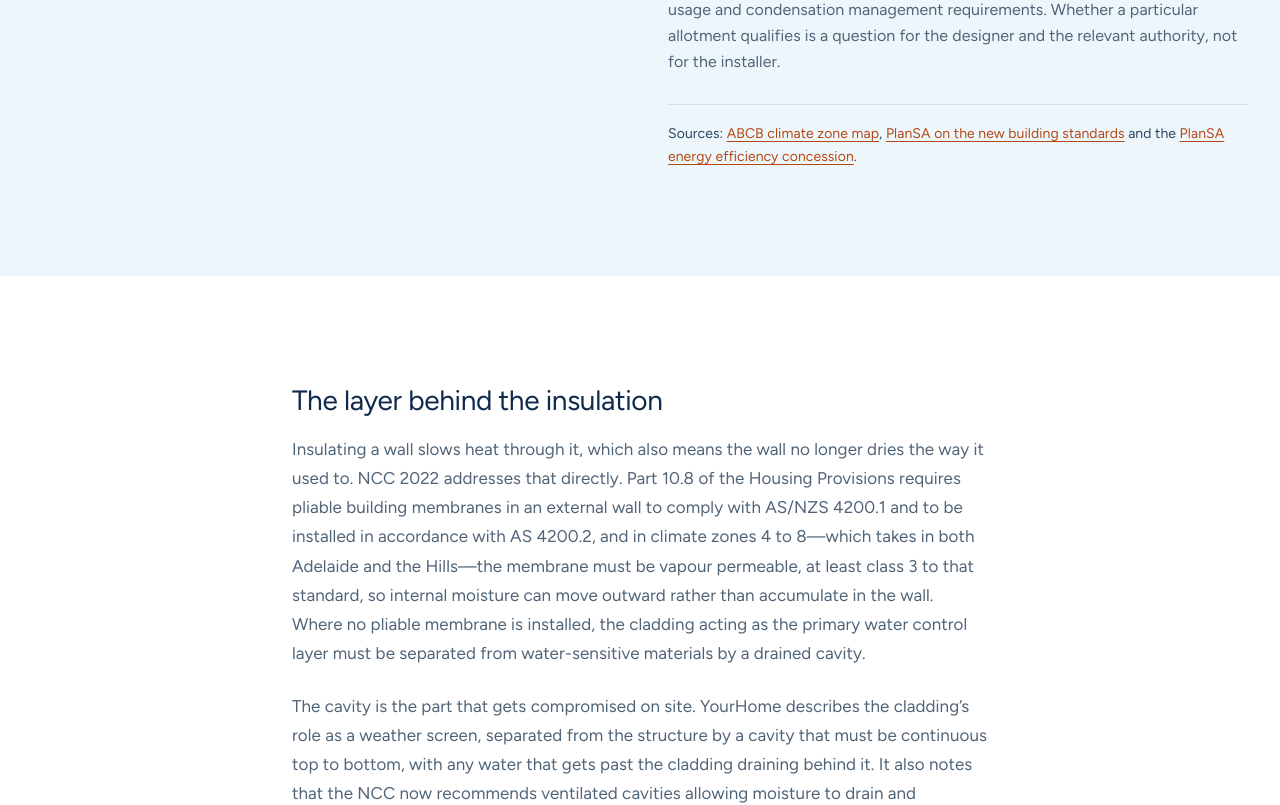
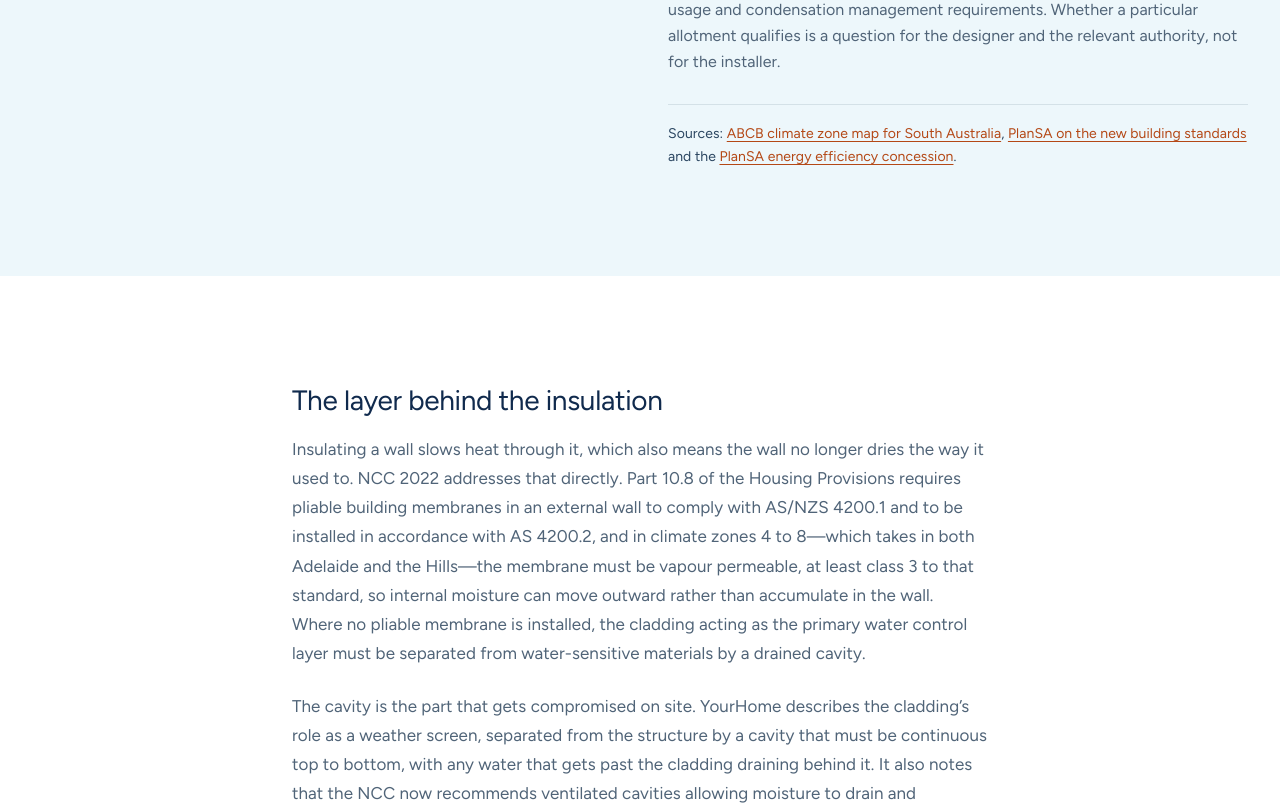
Before and after one commit to mehdiamiry40/elite-surface-group-nextjs, a Next.js app: page /resources/external-wall-insulation-adelaide in a window 1280 px wide. Shown: the part 4940-5745 px from the top of the page. Built offline with nearby package versions, Linux system fonts and the light colour scheme.

Commit message:
Use the SA-specific ABCB climate zone map already cited elsewhere
Co-Authored-By: Claude Opus 5 <noreply@anthropic.com>
Claude-Session: https://claude.ai/code/session_013fzme5UBM9eMYcnwjCiLBx

```diff
--- a/src/app/resources/external-wall-insulation-adelaide/page.tsx
+++ b/src/app/resources/external-wall-insulation-adelaide/page.tsx
@@ -287,8 +287,8 @@ export default function ExternalWallInsulationGuidePage() {
               </p>
               <p className="article-source">
                 Sources:{" "}
-                <a href="https://www.abcb.gov.au/resources/climate-zone-map">
-                  ABCB climate zone map
+                <a href="https://www.abcb.gov.au/resource/map/climate-zone-map-sa">
+                  ABCB climate zone map for South Australia
                 </a>
                 ,{" "}
                 <a href="https://plan.sa.gov.au/news/article/2023/new-building-standards-to-improve-home-accessibility-and-energy-efficiency">
@@ -492,8 +492,8 @@ export default function ExternalWallInsulationGuidePage() {
                     management
                   </a>{" "}
                   and the{" "}
-                  <a href="https://www.abcb.gov.au/resources/climate-zone-map">
-                    climate zone map
+                  <a href="https://www.abcb.gov.au/resource/map/climate-zone-map-sa">
+                    South Australian climate zone map
                   </a>
                 </dd>
               </div>
```
